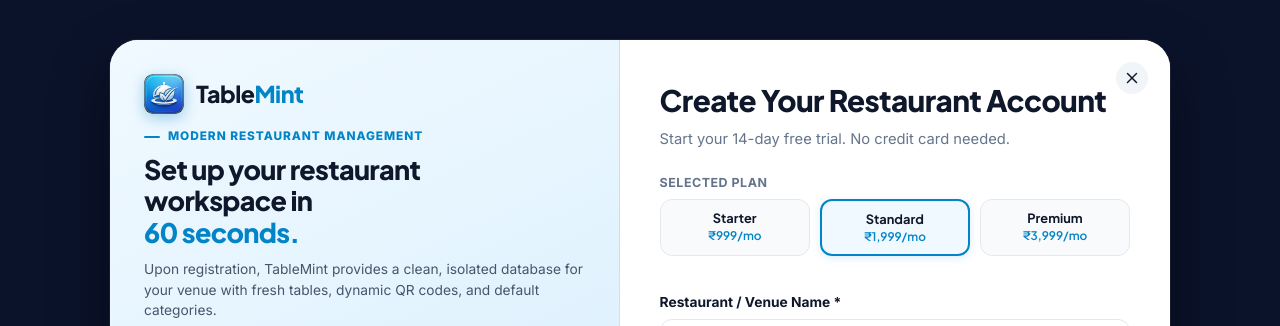
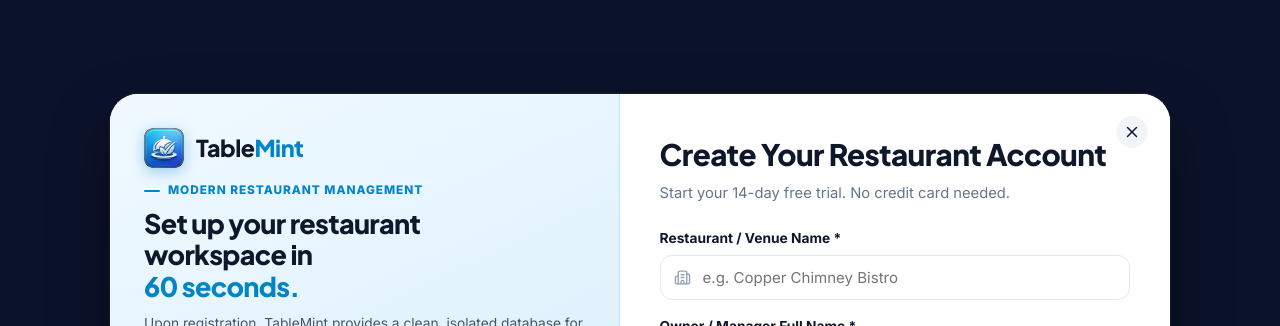
Before and after one commit to kunalpawar9403/QR-Table-System, a React (Vite) app in the folder frontend/: page /register in a window 1280 px wide. Shown: the top 326 px of the page. Built offline with nearby package versions, Linux system fonts and the light colour scheme; no server answers.

Commit message:
fix: remove Selected Plan selector from registration form

```diff
--- a/frontend/src/pages/RegisterPage.jsx
+++ b/frontend/src/pages/RegisterPage.jsx
@@ -18,14 +18,8 @@ import { signUpWithCredentials, getStaffToken } from '../utils/staffAuth';
 import { TableMintBrandBadge } from '../components/TableMintLogoIcon';
 
 export default function RegisterPage() {
-  const location = useLocation();
   const navigate = useNavigate();
 
-  // Extract selected plan from URL query param if present
-  const queryParams = new URLSearchParams(location.search);
-  const initialPlan = queryParams.get('plan') || 'standard';
-
-  const [selectedPlan, setSelectedPlan] = useState(initialPlan);
   const [restaurantName, setRestaurantName] = useState('');
   const [name, setName] = useState('');
   const [email, setEmail] = useState('');
@@ -84,12 +78,6 @@ export default function RegisterPage() {
       setLoading(false);
     }
   };
-
-  const planOptions = [
-    { id: 'starter', name: 'Starter', price: '₹999/mo' },
-    { id: 'standard', name: 'Standard', price: '₹1,999/mo' },
-    { id: 'premium', name: 'Premium', price: '₹3,999/mo' }
-  ];
 
   return (
     <div className="tm-auth-page-wrapper">
@@ -180,29 +168,6 @@ export default function RegisterPage() {
             <p className="tm-auth-form-sub">
               Start your 14-day free trial. No credit card needed.
             </p>
-          </div>
-
-          {/* Plan Selector */}
-          <div style={{ marginBottom: 16 }}>
-            <label className="tm-auth-label" style={{ fontSize: '0.78rem', textTransform: 'uppercase', letterSpacing: '0.04em', color: '#64748B' }}>
-              SELECTED PLAN
-            </label>
-            <div className="tm-auth-plan-grid">
-              {planOptions.map((plan) => {
-                const isActive = selectedPlan === plan.id;
-                return (
-                  <button
-                    key={plan.id}
-                    type="button"
-                    onClick={() => setSelectedPlan(plan.id)}
-                    className={`tm-auth-plan-btn ${isActive ? 'active' : ''}`}
-                  >
-                    <span className="tm-auth-plan-name">{plan.name}</span>
-                    <span className="tm-auth-plan-price">{plan.price}</span>
-                  </button>
-                );
-              })}
-            </div>
           </div>
 
           {errorMessage && (
```
